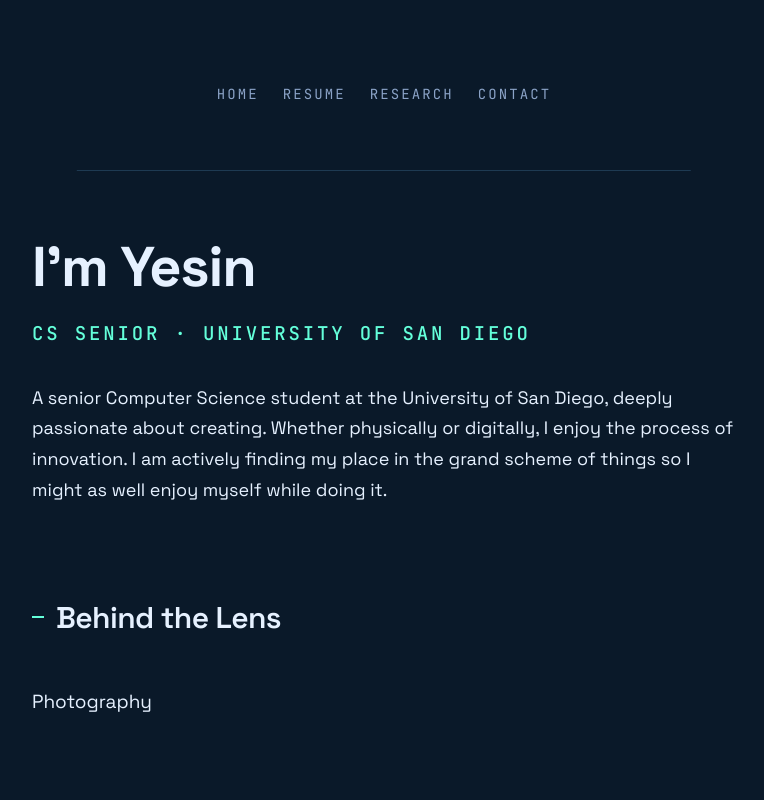
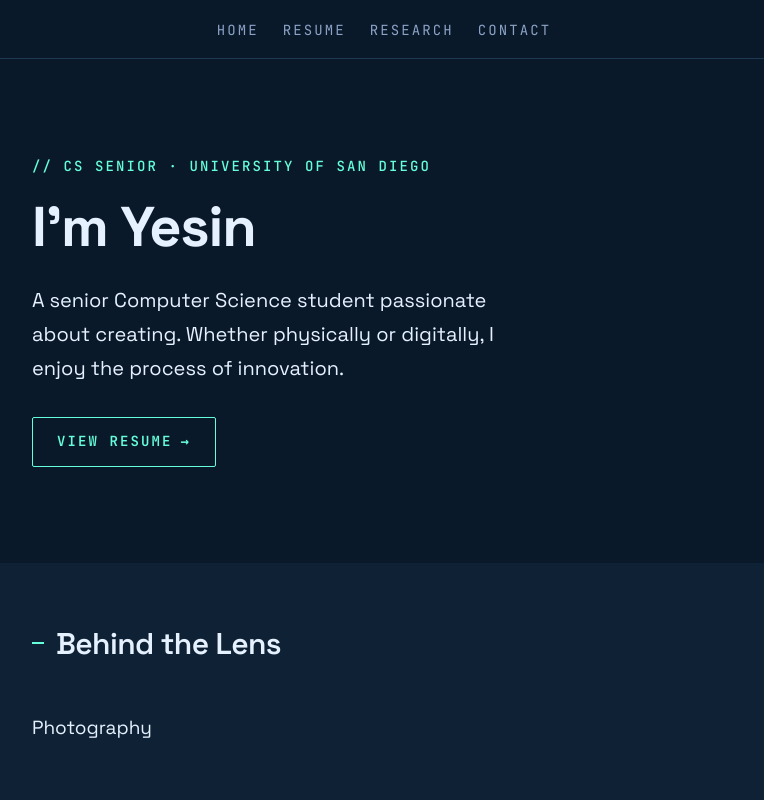
Before and after one commit to y3s1n/personal-portfolio, a plain HTML site: page index.html in a window 1280 px wide. Shown: the top 800 px of the page, without its empty margins (256-1020 px from the left). Drawn offline with Linux system fonts and the light colour scheme.

Commit message:
Step 7 hero and visual impact completed

```diff
--- a/index.html
+++ b/index.html
@@ -3,6 +3,10 @@
 <head>
     <meta charset="UTF-8">
     <meta name="viewport" content="width=device-width, initial-scale=1.0">
+    <meta name="description" content="Yesin Qasem — Senior Computer Science student at the University of San Diego.">
+    <meta property="og:title" content="Yesin Qasem — Portfolio">
+    <meta property="og:description" content="Senior Computer Science student at the University of San Diego. Passionate about creating, physically and digitally.">
+    <meta property="og:type" content="profile">
     <title>Yesin Qasem — Portfolio</title>
     <link rel="preconnect" href="https://fonts.googleapis.com">
     <link rel="preconnect" href="https://fonts.gstatic.com" crossorigin>
@@ -11,6 +15,7 @@
 </head>
 <body>
     <header class="site-header">
+        <div class="container">
             <nav aria-label="Primary navigation">
                 <ul class="nav-list">
                     <li><a href="index.html">Home</a></li>
@@ -19,15 +24,20 @@
                     <li><a href="contact.html">Contact</a></li>
                 </ul>
             </nav>
+        </div>
     </header>
 
     <main>
-        <section aria-labelledby="intro-heading">
+        <section class="hero" aria-labelledby="intro-heading">
+            <div class="container">
+                <p class="hero-eyebrow">// CS Senior · University of San Diego</p>
                 <h1 id="intro-heading">I'm Yesin</h1>
-            <p class="tagline"> CS Senior · University of San Diego</p>
-            <p>A senior Computer Science student at the University of San Diego, deeply passionate about creating. Whether physically or digitally, I enjoy the process of innovation. I am actively finding my place in the grand scheme of things so I might as well enjoy myself while doing it.</p>
+                <p class="hero-lede">A senior Computer Science student passionate about creating. Whether physically or digitally, I enjoy the process of innovation.</p>
+                <a href="resume.html" class="btn btn-primary">View Resume <span aria-hidden="true">→</span></a>
+            </div>
         </section>
 
+        <div class="container">
             <section aria-labelledby="photography-heading">
                 <h2 id="photography-heading">Behind the Lens</h2>
                 <p>Photography</p>
@@ -49,15 +59,18 @@
                     <dd>Machine Learning with TensorFlow, System Architecture, Web Development</dd>
                 </dl>
             </section>
+        </div>
     </main>
 
     <footer>
+        <div class="container">
             <p>Find me on:</p>
             <address>
                 <a href="mailto:yesinq77@gmail.com">yesinq77@gmail.com</a>
                 <a href="https://www.linkedin.com/in/yesin-q-5a13122ab">LinkedIn</a>
                 <a href="https://github.com/y3s1n">GitHub</a>
             </address>
+        </div>
     </footer>
 </body>
 </html>
--- a/styles.css
+++ b/styles.css
@@ -155,6 +155,10 @@ address {
 
     /* == Focus glow == */
     --shadow-glow: 0 0 0 3px rgba(100, 255, 218, 0.15);
+
+    /* == Z-index scale == */
+    --z-nav:   100;
+    --z-modal: 1000;
 }
 
 /* ---- Base ---- */
@@ -165,7 +169,7 @@ body {
     font-weight: var(--font-normal);
     line-height: var(--leading-relaxed);
     color: var(--color-text-primary);
-    background-color: var(--color-bg-page);
+    background-color: var(--color-bg-surface);
     min-height: 100vh;
     -webkit-font-smoothing: antialiased;
 }
@@ -173,18 +177,27 @@ body {
 /* ---- Container + page rhythm ---- */
 
 body > * {
+    width: 100%;
+    margin: 0;
+}
+
+.container {
     max-width: 48rem;
     margin: 0 auto;
+    padding: 0 var(--space-2xl);
+}
+
+main > .container {
+    padding-top: var(--space-4xl);
+    padding-bottom: var(--space-4xl);
 }
 
 header {
-    padding: var(--space-5xl) var(--space-2xl) var(--space-4xl);
-    text-align: center;
-    position: relative;
-}
-
-main {
-    padding: var(--space-4xl) var(--space-2xl);
+    padding: var(--space-lg) 0;
+    background: var(--color-bg-page);
+    position: sticky;
+    top: 0;
+    z-index: var(--z-nav);
 }
 
 section {
@@ -197,9 +210,8 @@ section:last-child {
 }
 
 footer {
-    text-align: center;
-    padding: var(--space-4xl) var(--space-2xl) var(--space-5xl);
-    margin-top: var(--space-5xl);
+    background: var(--color-bg-page);
+    padding: var(--space-4xl) 0 var(--space-5xl);
     position: relative;
 }
 
@@ -253,6 +265,10 @@ h2 {
     position: relative;
 }
 
+h2:first-child {
+    margin-top: 0;
+}
+
 h2::before {
     content: '';
     position: absolute;
@@ -271,19 +287,6 @@ h3 {
     margin-top: var(--space-xl);
     margin-bottom: var(--space-md);
 }
-
-/* ---- Tagline ---- */
-
-.tagline {
-    font-family: var(--font-mono);
-    font-size: var(--text-sm);
-    font-weight: var(--font-medium);
-    color: var(--color-text-accent);
-    letter-spacing: var(--tracking-wider);
-    text-transform: uppercase;
-    margin-bottom: 0;
-}
-
 
 /* ---- Paragraphs ---- */
 
@@ -413,7 +416,68 @@ address {
     margin-top: var(--space-2xl);
 }
 
+/* ---- Hero ---- */
 
+.hero {
+    background: var(--color-bg-page);
+    padding: var(--space-6xl) 0;
+    margin-bottom: 0;
+}
+
+.hero h1 {
+    max-width: 16ch;
+    margin-bottom: var(--space-xl);
+}
+
+.hero-eyebrow {
+    font-family: var(--font-mono);
+    font-size: var(--text-sm);
+    font-weight: var(--font-medium);
+    color: var(--color-text-accent);
+    letter-spacing: var(--tracking-wider);
+    text-transform: uppercase;
+    margin-bottom: var(--space-lg);
+    max-width: none;
+}
+
+.hero-lede {
+    font-size: var(--text-xl);
+    line-height: var(--leading-relaxed);
+    color: var(--color-text-primary);
+    margin-bottom: var(--space-2xl);
+    max-width: 40ch;
+}
+
+/* ---- Buttons ---- */
+
+.btn {
+    display: inline-flex;
+    align-items: center;
+    gap: var(--space-sm);
+    font-family: var(--font-mono);
+    font-size: var(--text-sm);
+    font-weight: var(--font-semibold);
+    letter-spacing: var(--tracking-wider);
+    text-transform: uppercase;
+    padding: var(--space-md) var(--space-xl);
+    border-radius: 2px;
+    border: var(--border-thin) solid currentColor;
+    background: transparent;
+    color: var(--color-text-accent);
+    text-decoration: none;
+    transition: color 0.2s ease, background-color 0.2s ease;
+}
+
+.btn:hover {
+    background: var(--color-text-accent);
+    color: var(--color-bg-page);
+}
+
+.btn,
+.btn:hover {
+    border-bottom-width: var(--border-thin);
+    padding-bottom: var(--space-md);
+}
 
 /* ---- Responsive ---- */
 
@@ -443,6 +507,14 @@ address {
     #timeline {
         padding-left: var(--space-2xl);
     }
+
+    .hero {
+        padding: var(--space-3xl) 0;
+    }
+
+    .hero h1 {
+        font-size: var(--text-4xl);
+    }
 }
 
 /* ---- Print ---- */
@@ -451,6 +523,15 @@ address {
     body {
         background: white;
         color: black;
+    }
+
+    header {
+        position: static;
+        background: white;
+    }
+
+    footer {
+        background: white;
     }
 
     section {
@@ -474,4 +555,15 @@ address {
     h3 {
         page-break-after: avoid;
     }
+
+    .hero {
+        padding: 0;
+        background: white;
+    }
+
+    .btn {
+        border: 1px solid black;
+        color: black;
+        background: transparent;
+    }
 }
```
Also changed, not shown: contact.html (+10 -0 lines), research.html (+10 -0 lines), resume.html (+10 -0 lines). Lines whose indentation alone changed are shown as unchanged.
